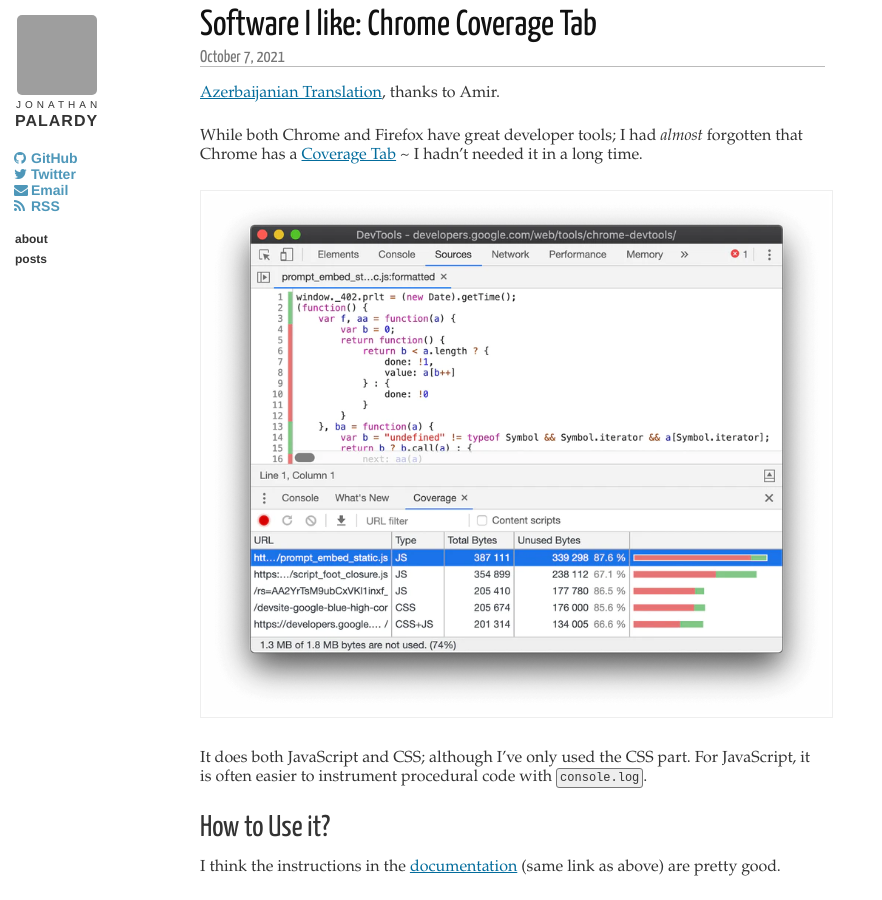
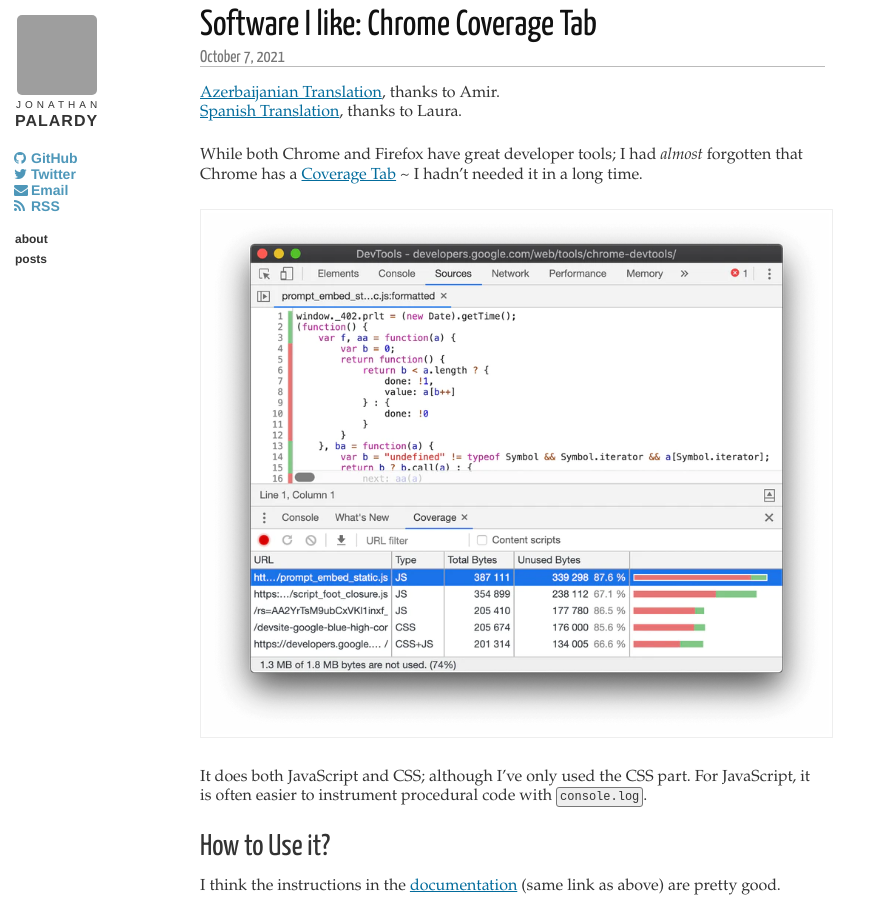
Before and after one commit to jpalardy/jpalardy.github.io, a Jekyll site: the page built from _posts/2021-10-07-software-i-like-chrome-coverage-tab.markdown, in a window 1280 px wide and 900 px high. Shown: the whole window, without its empty margins (0-882 px from the left). Built offline with Jekyll 4.4.1, drawn with Linux system fonts in a browser that asks for light colours; comment, search, counter and statistics services are not loaded; grey boxes are pictures that could not be loaded.

Commit message:
Add Spanish translation link to "Software I like: Chrome Coverage Tab"

```diff
--- a/_posts/2021-10-07-software-i-like-chrome-coverage-tab.markdown
+++ b/_posts/2021-10-07-software-i-like-chrome-coverage-tab.markdown
@@ -5,6 +5,7 @@
 ---
 
 [Azerbaijanian Translation](https://prodocs24.com/articles/chrome-coverage-tab/), thanks to Amir.
+[Spanish Translation](http://expereb.com/software-que-me-gusta-chrome-coverage-tab/), thanks to Laura.
 
 While both Chrome and Firefox have great developer tools; I had _almost_ forgotten
 that Chrome has a [Coverage Tab](https://developer.chrome.com/docs/devtools/coverage/) ~ I hadn't needed it in a long time.
```
